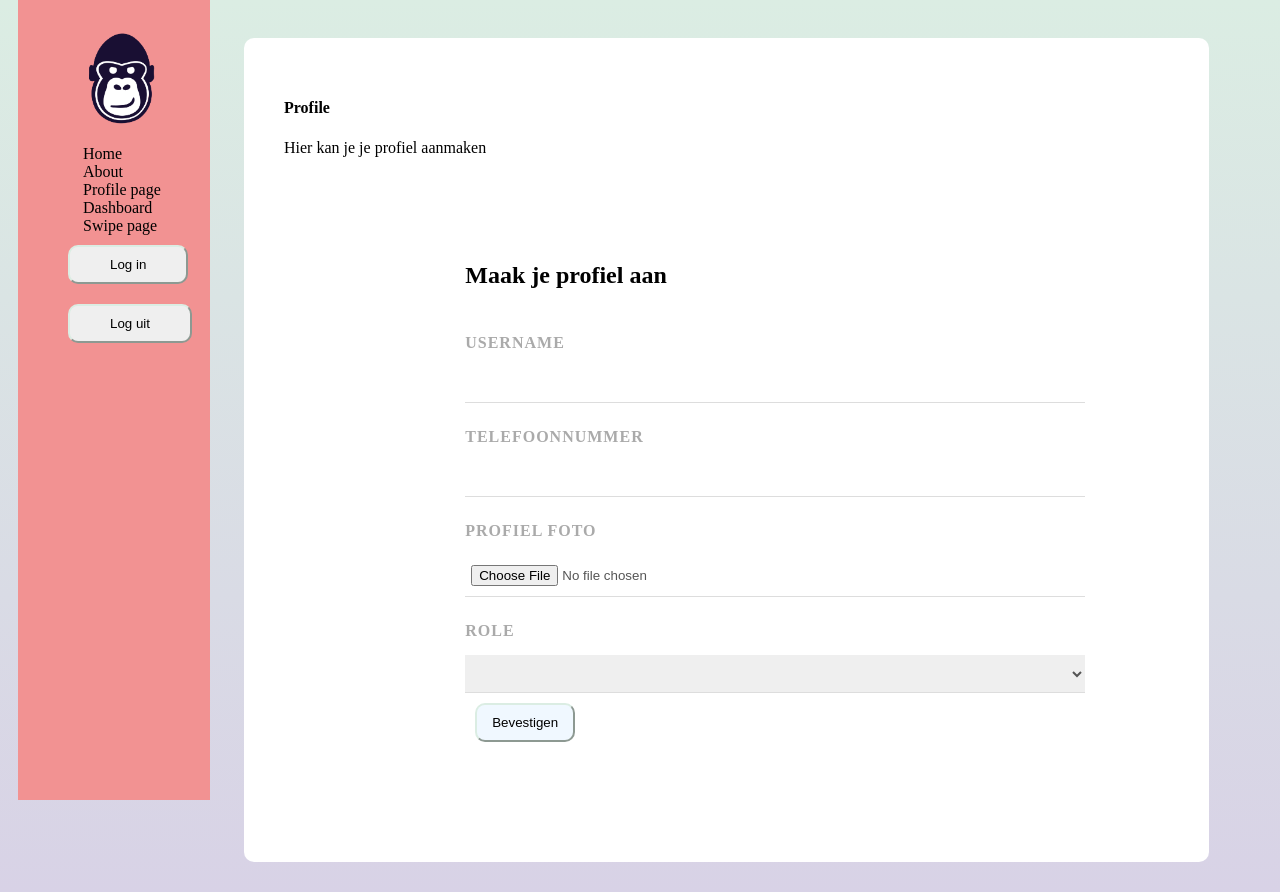
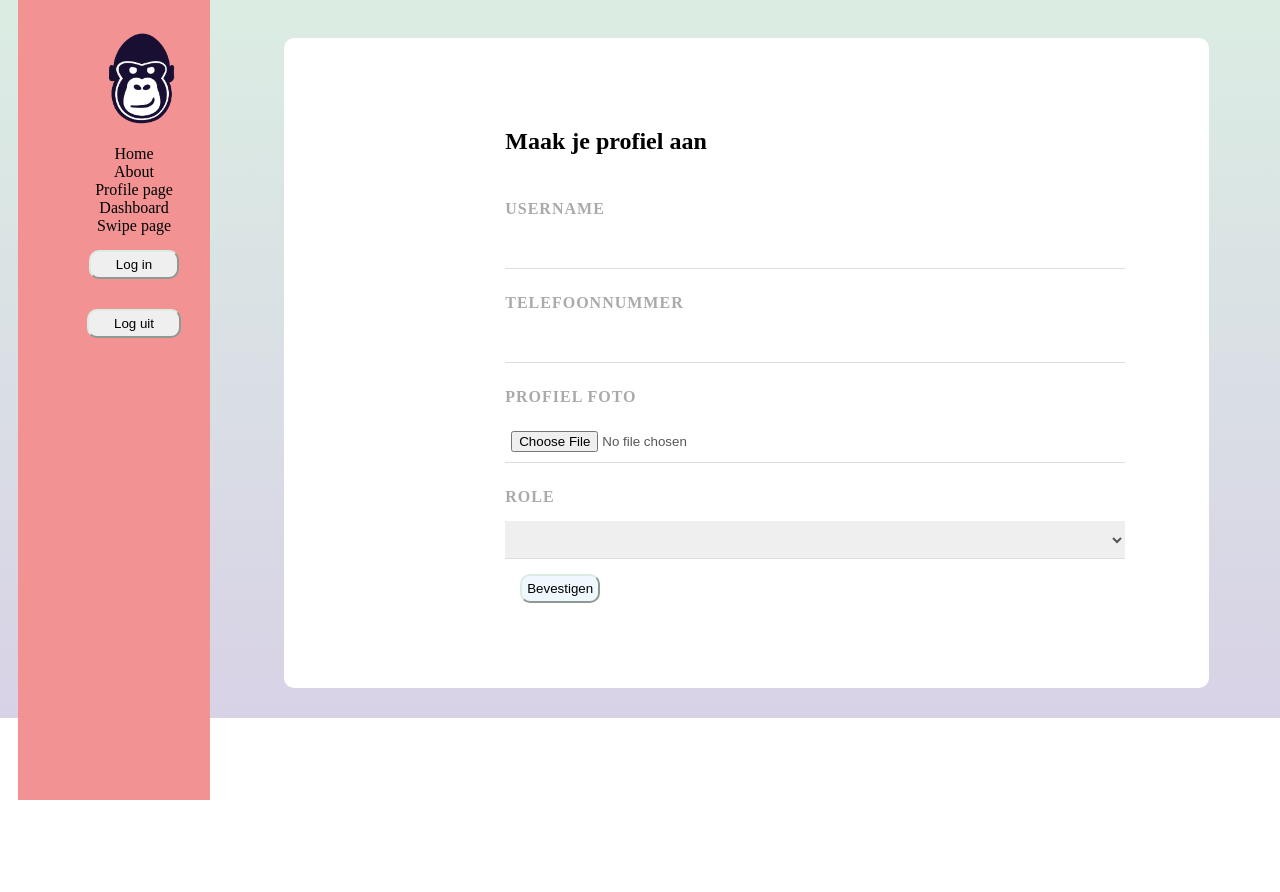
Before and after one commit to annevogel13/Smartie, a Vue app: page /ProfileUser in a window 1280 px wide. After the commit the page ends 800 px from the top, so only its background shows below. Built offline with nearby package versions, Linux system fonts and the light colour scheme; what vue3-apexcharts, vuefire would draw is missing.

Commit message:
voor vuex crash course

```diff
--- a/src/App.vue
+++ b/src/App.vue
@@ -4,7 +4,11 @@
   </header>
   <div class='navbar'>
     <ul>
-      <li><img alt="Logo Code Gorilla" class="logo" src="./assets/logo.png" width="125" height="125" /></li>
+      <li>
+        <router-link to="/">
+          <img alt="Logo Code Gorilla" class="logo" src="./assets/logo.png" width="125" height="125" />
+        </router-link>
+      </li>
       <li>
         <router-link to="/">Home</router-link>
       </li>
@@ -21,10 +25,14 @@
         <router-link to="/Swipe"> Swipe page</router-link>
       </li>
       <li>
-        <button class = "logout"><router-link to="/RegisterUser">Log in</router-link></button>
+        <button class="logout">
+          <router-link to="/RegisterUser">Log in</router-link>
+        </button>
       </li>
       <li>
-        <button class="logout" @click="log_out()"><router-link to="/">Log uit</router-link></button>
+        <button class="logout" @click="log_out()">
+          <router-link to="/">Log uit</router-link>
+        </button>
       </li>
     </ul>
   </div>
@@ -53,17 +61,7 @@ export default {
       }).catch((error) => {
         console.log("An error happened", error.message)
       });
-
     },
-    updateUserInfo() {
-      firebase.auth().onAuthStateChanged(function (user) {
-        if (user) {
-          // User is signed in.
-        } else {
-          // No user is signed in.
-        }
-      });
-    }
   }
 }
 
@@ -75,15 +73,13 @@ export default {
   margin-top: 30px;
   margin-bottom: 30px;
   background: white;
-  text-align: left;
-  padding: 40px;
+  padding : 20px;
   margin-right: 5%;
   border-radius: 10px;
 }
 
 body {
   background-image: linear-gradient(#dbede3, #d8d2e6);
-  /* ipv van de background image uit het handleidingsboek */
   background-repeat: no-repeat;
   background-size: cover;
 }
@@ -96,24 +92,21 @@ body {
   top: 0;
   width: 15%;
   height: 100%;
+  text-align: center;
 }
 
 ul {
   list-style-type: none;
-  margin: 10;
-  padding: 10;
-  justify-content: space-around;
 }
 
 
-a, button {
+a,
+button {
   text-decoration: none;
-  color : inherit;
-  padding : 5px;
+  color: inherit;
+  padding: 5px;
   border-color: #dbede3;
-  margin: 10px;
+  margin: 15px;
   border-radius: 10px;
-  padding: 10px 15px;
 }
-
 </style>
--- a/src/main.js
+++ b/src/main.js
@@ -28,10 +28,8 @@ export const store = createStore({
         }
     },
     mutations: {
-        set_3(state, {id_user, role_user, boolean_has_profile}){
-            state.UID = id_user;
-            state.role = role_user;
-            state.hasProfile = boolean_has_profile;
+        set_UID(state, uid){
+            state.user.UID = uid;
         }
     }
 })
--- a/src/views/ProfileUser.vue
+++ b/src/views/ProfileUser.vue
@@ -1,10 +1,3 @@
-<template>
-    <div class="profileUser" >
-        <h4>Profile</h4>
-        <p>Hier kan je je profiel aanmaken</p>
-        <signup-form />
-    </div>
-</template>
 <script>
 
     import SignupForm from "../components/SignupForm.vue"
@@ -15,8 +8,10 @@
     }
 
 </script>
-<style scoped >
-.profile{
-    width :100%;
-}
-</style>
+
+
+<template>
+    <div class="profileUser" >
+        <signup-form />
+    </div>
+</template>
--- a/src/views/RegisterUser.vue
+++ b/src/views/RegisterUser.vue
@@ -12,7 +12,6 @@ export default {
             password: "",
             role: "",
             login: false,
-            newUser: ""
         }
     },
     methods: {
@@ -21,11 +20,8 @@ export default {
             const auth = getAuth();
             createUserWithEmailAndPassword(auth, this.email, this.password)
                 .then(() => {
-                    this.store.commit(set_3, {
-                        "uid": auth.currentUser.id,
-                        "role": this.role,
-                        "hasProfile": false
-                    })
+                    store.commit(set_UID, auth.currentUser.uid)
+
                     add_to_collection("profiles", { UID: auth.currentUser.uid, hasProfile: false, role: this.role }, auth.currentUser.uid)
                 })
                 .then(this.$router.push('./DashboardUser'))
@@ -39,22 +35,17 @@ export default {
             const querySnapshot = await getDocs(q);
             querySnapshot.forEach((doc) => {
                 console.log(doc.id, "=> ", doc.data())
-                store.commit(set_3, {
-                    "uid": doc.data().UID,
-                    "role": doc.data().role,
-                    "hasProfile": doc.data().hasProfile
-                })
+
             })
 
             console.log("user information loaded")
         },
         login_user() {
             const auth = getAuth();
-            load_user_data(auth.currentUser.uid)
             signInWithEmailAndPassword(auth, this.email, this.password)
                 .then(() => {
                     console.log("Ingelogged")
-
+                    store.commit(set_UID, auth.currentUser.uid)
                 })
                 .then(this.$router.push('./DashboardUser'))
                 .catch((error) => {
@@ -71,6 +62,7 @@ export default {
 }
 
 import { query, where, getDocs, collection } from "firebase/firestore"
+import { store } from "../main";
 const profiles_collection = collection(db, "profiles")
 
 </script>
```
